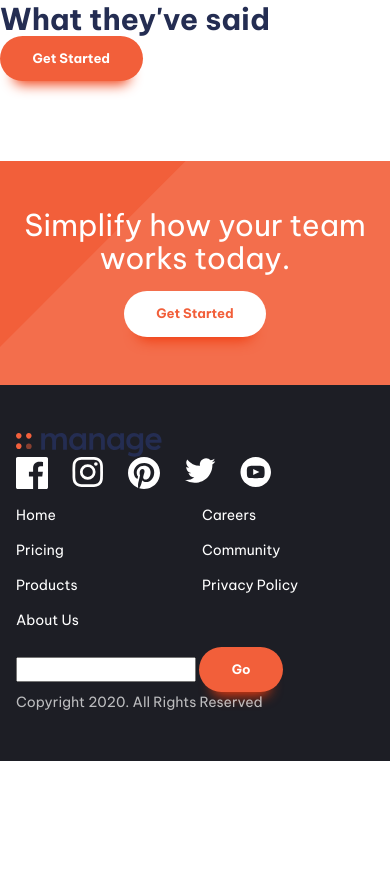
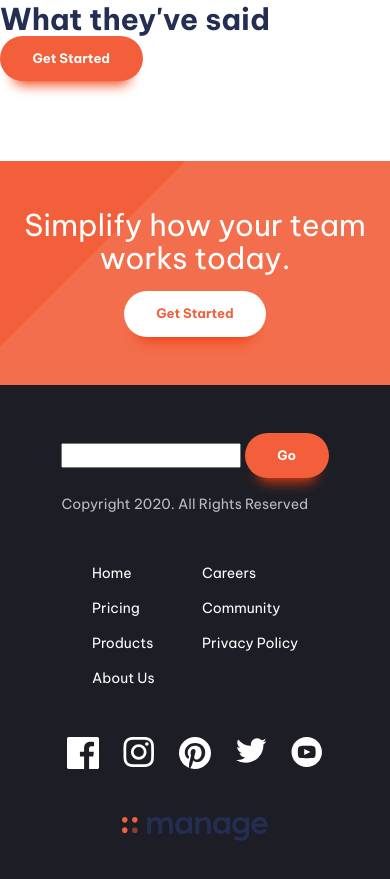
Before and after one commit to umer-jusani/Responsive-Web-Pages, a website built with Vite: page ProjectOne/index.html in a window 390 px wide. Shown: the part 1804-2683 px from the top of the page. Before the commit the page ends 2565 px from the top, so only its background shows below. Built offline with nearby package versions, Linux system fonts and the light colour scheme.

Commit message:
done styling for footer

```diff
--- a/ProjectOne/index.html
+++ b/ProjectOne/index.html
@@ -153,10 +153,14 @@
 
     <footer class="primary-footer | bg-neutral-900 text-neutral-100 | padding-block-700">
       <div class="container">
-        <div class="even-columns">
-          <div>
+        <div class="primary-footer-wrapper">
+
+
+
+
+          <div class="primary-footer-logo-social">
             <a href="#">
-              <svg class="logo" width="146" height="24">
+              <svg class="logo" width="146" height="24" >
                 <use xlink:href="images/logo.svg#logo"></use>
               </svg>
             </a>
@@ -178,6 +182,10 @@
               </li>
             </ul>
           </div>
+
+
+
+
           <div>
             <nav class="footer-nav">
               <ul class="flow" style="--flow-spacer: 1em" role="list">
@@ -191,7 +199,7 @@
               </ul>
             </nav>
           </div>
-          <div>
+          <div class="primary-footer-form">
             <form action="">
               <input type="email" name="" id="" />
               <button class="button">Go</button>
--- a/ProjectOne/style.css
+++ b/ProjectOne/style.css
@@ -273,8 +273,63 @@ p[data-width="wide"] {
 }
 
 /* footer-navigation */
-.primary-footer .logo use {
+.primary-footer {
   fill: var(--logo-color, var(--clr-accent-100));
+}
+
+.primary-footer-wrapper {
+  grid-template-areas: "logo-social";
+  display: grid;
+  grid-auto-flow: column;
+}
+
+@media (max-width: 50em) {
+  .primary-footer-wrapper {
+    grid-gap: var(--size-700);
+    grid-template-areas:
+      "form"
+      "nav"
+      "logo-social";
+  }
+  .primary-footer-wrapper > :nth-child(1) {
+    grid-area: logo-social;
+  }
+
+  .primary-footer-wrapper > :nth-child(3) {
+    grid-area: form;
+  }
+}
+
+.primary-footer-wrapper > * {
+  margin-inline: auto;
+}
+
+.primary-footer-logo-social {
+  display: grid;
+  grid-template-areas: "social-icons" "logo";
+
+  @media (max-width: 50em) {
+    row-gap: var(--size-700);
+  }
+}
+
+@media (max-width: 50em) {
+  .primary-footer-logo-social > :nth-child(2) {
+    grid-area: social-icons;
+  }
+
+  .primary-footer-logo-social > :nth-child(1) {
+    grid-area: logo;
+    margin-inline: auto;
+  }
+}
+
+.primary-footer-logo-social > :nth-last-child(1) {
+  align-self: flex-end;
+}
+
+.primary-footer-form form > :nth-last-child(1) {
+  margin-top: 1rem;
 }
 
 .footer-nav {
@@ -423,6 +478,12 @@ p[data-width="wide"] {
   display: grid;
   gap: 1rem;
 }
+@media (min-width: 50em) {
+  .even-columns {
+    grid-auto-flow: column;
+    grid-auto-columns: 1fr;
+  }
+}
 
 .Vertical-Align-Center {
   align-items: center;
@@ -439,11 +500,4 @@ p[data-width="wide"] {
   }
 }
 
-@media (min-width: 50em) {
-  .even-columns {
-    grid-auto-flow: column;
-    grid-auto-columns: 1fr;
-  }
-}
-
 /* part 7 (23:32) */
```
